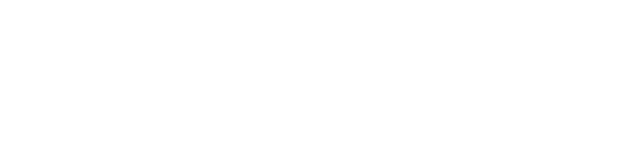
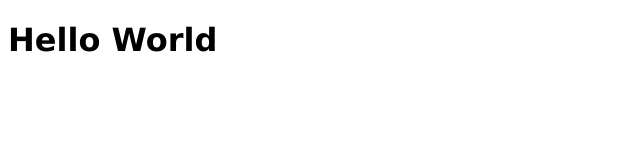
Before and after one commit to NS2006/hello-world, a plain HTML site: page index.html in a window 1280 px wide. Shown: the whole page, without its empty margins (0-640 px from the left). Drawn offline with Linux system fonts and the light colour scheme.

Commit message:
add some line

```diff
--- a/index.html
+++ b/index.html
@@ -3,9 +3,11 @@
 <head>
     <meta charset="UTF-8">
     <meta name="viewport" content="width=device-width, initial-scale=1.0">
-    <title>Document</title>
+    <title>Hello World</title>
+
+    <link rel="stylesheet" href="style.css">
 </head>
 <body>
-
+    <h1>Hello World</h1>
 </body>
 </html>
--- /dev/null
+++ b/style.css
@@ -0,0 +1,3 @@
+*{
+    font-family: Verdana;
+}
```
